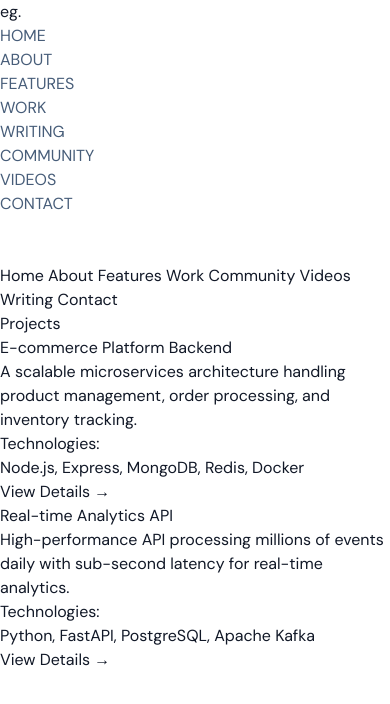
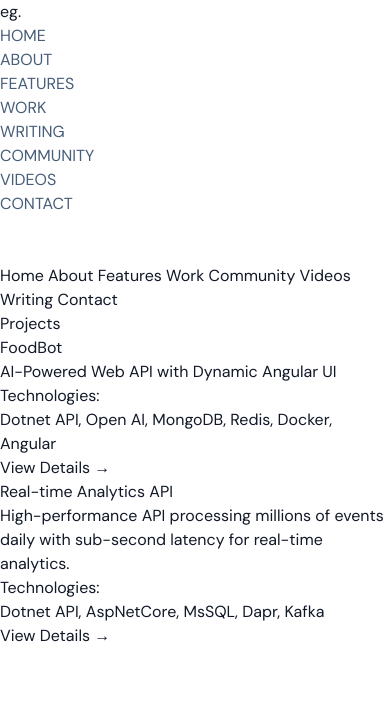
Before and after one commit to Virifortissimi/EGabrielBlog, an Angular app: page /projects in a window 390 px wide. Shown: the top 704 px of the page. Built offline with nearby package versions, Linux system fonts and the light colour scheme.

Commit message:
Worked on the mobile

```diff
--- a/src/app/components/projects-grid/projects-grid.component.ts
+++ b/src/app/components/projects-grid/projects-grid.component.ts
@@ -10,10 +10,10 @@ import { Component } from '@angular/core';
         <div class="grid grid-cols-1 md:grid-cols-2 gap-8">
           <div class="group cursor-pointer">
             <h3 class="text-xl font-semibold mb-2 group-hover:text-blue-600 transition-colors">
-              E-commerce Platform
+              Foodbot
             </h3>
             <p class="text-gray-600">
-              Microservices architecture handling 10k+ daily transactions
+              AI-Powered Web API with Dynamic Angular UI
             </p>
           </div>
 
--- a/src/app/pages/projects/projects.component.ts
+++ b/src/app/pages/projects/projects.component.ts
@@ -10,16 +10,15 @@ import { Component } from '@angular/core';
 
         <div class="grid grid-cols-1 md:grid-cols-2 gap-8">
           <div class="bg-white rounded-lg shadow-md p-6">
-            <h2 class="text-2xl font-bold mb-2">E-commerce Platform Backend</h2>
+            <h2 class="text-2xl font-bold mb-2">FoodBot</h2>
             <p class="text-gray-600 mb-4">
-              A scalable microservices architecture handling product management,
-              order processing, and inventory tracking.
+              AI-Powered Web API with Dynamic Angular UI
             </p>
             <div class="mb-4">
               <h3 class="font-semibold">Technologies:</h3>
-              <p>Node.js, Express, MongoDB, Redis, Docker</p>
+              <p>Dotnet API, Open AI, MongoDB, Redis, Docker, Angular</p>
             </div>
-            <a href="#" class="text-blue-500 hover:text-blue-700">View Details →</a>
+            <a href="https://foodbot.ng" class="text-blue-500 hover:text-blue-700">View Details →</a>
           </div>
 
           <div class="bg-white rounded-lg shadow-md p-6">
@@ -30,7 +29,7 @@ import { Component } from '@angular/core';
             </p>
             <div class="mb-4">
               <h3 class="font-semibold">Technologies:</h3>
-              <p>Python, FastAPI, PostgreSQL, Apache Kafka</p>
+              <p>Dotnet API, AspNetCore, MsSQL, Dapr, Kafka</p>
             </div>
             <a href="#" class="text-blue-500 hover:text-blue-700">View Details →</a>
           </div>
```
